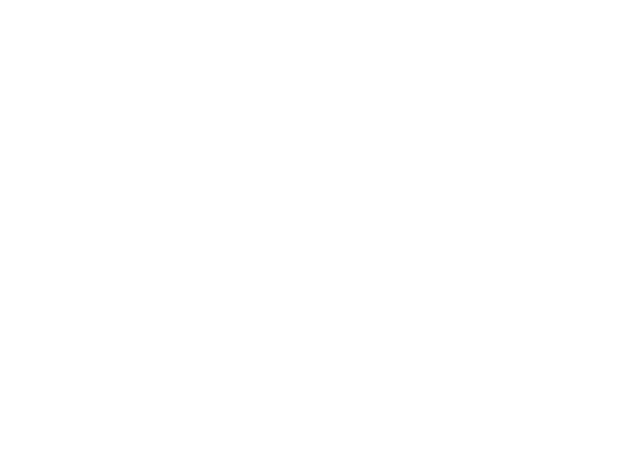
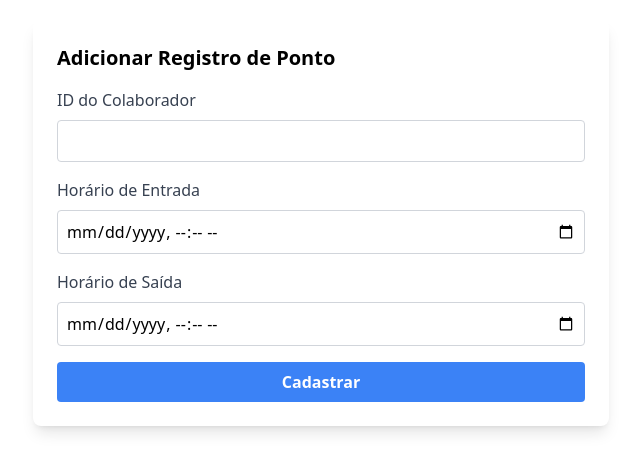
Before and after one commit to renataleite/gestao-colaboradores-frontend, an Angular app: page /cadastrar-registro-ponto in a window 1280 px wide. Before the commit this address led to /. Shown: the top 472 px of the page, without its empty margins (319-959 px from the left). Built offline with nearby package versions, Linux system fonts and the light colour scheme.

Commit message:
Add attendance form component and related files

```diff
--- a/src/app/app-routing.module.ts
+++ b/src/app/app-routing.module.ts
@@ -2,6 +2,7 @@
 import { RouterModule, Routes } from '@angular/router';
 import { CollaboratorListComponent } from './components/collaborator-list/collaborator-list.component';
 import { CollaboratorFormComponent } from './components/collaborator-form/collaborator-form.component';
+import { AttendanceFormComponent } from './components/attendance-form/attendance-form.component';
 import { CollaboratorEditComponent } from './components/collaborator-edit/collaborator-edit.component';
 
 const routes: Routes = [
@@ -9,6 +10,8 @@
   { path: 'colaboradores', component: CollaboratorListComponent },
   { path: 'cadastrar-colaboradores', component: CollaboratorFormComponent },
   { path: 'editar-colaboradores/:id', component: CollaboratorEditComponent },
+  { path: 'cadastrar-registro-ponto', component: AttendanceFormComponent },
+  { path: 'editar-registro-ponto/:id', component: AttendanceFormComponent }
 ];
 
 @NgModule({
--- a/src/app/app.module.ts
+++ b/src/app/app.module.ts
@@ -9,6 +9,7 @@
 import { CollaboratorFormComponent } from './components/collaborator-form/collaborator-form.component';
 import { CollaboratorListComponent } from './components/collaborator-list/collaborator-list.component';
 import { CollaboratorEditComponent } from './components/collaborator-edit/collaborator-edit.component';
+import { AttendanceFormComponent } from './components/attendance-form/attendance-form.component';
 
 @NgModule({
   declarations: [
@@ -16,6 +17,7 @@
     CollaboratorFormComponent,
     CollaboratorListComponent,
     CollaboratorEditComponent,
+    AttendanceFormComponent,
   ],
   imports: [
     BrowserModule,
--- /dev/null
+++ b/src/app/components/attendance-form/attendance-form.component.html
@@ -0,0 +1,28 @@
+<div class="max-w-xl mx-auto p-6 my-5 bg-white shadow-lg rounded-lg">
+    <h2 class="text-xl font-semibold mb-4">{{ attendanceId ? 'Editar Registro de Ponto' : 'Adicionar Registro de Ponto'
+        }}</h2>
+    <form [formGroup]="attendanceForm" (ngSubmit)="onSubmit()">
+        <div class="mb-4">
+            <label for="collaboratorId" class="block text-gray-700 font-medium mb-2">ID do Colaborador</label>
+            <input id="collaboratorId" formControlName="collaboratorId" type="number"
+                class="p-2 border border-gray-300 rounded w-full focus:outline-none focus:ring-2 focus:ring-blue-500" />
+        </div>
+
+        <div class="mb-4">
+            <label for="checkInTime" class="block text-gray-700 font-medium mb-2">Horário de Entrada</label>
+            <input id="checkInTime" formControlName="checkInTime" type="datetime-local"
+                class="p-2 border border-gray-300 rounded w-full focus:outline-none focus:ring-2 focus:ring-blue-500" />
+        </div>
+
+        <div class="mb-4">
+            <label for="checkOutTime" class="block text-gray-700 font-medium mb-2">Horário de Saída</label>
+            <input id="checkOutTime" formControlName="checkOutTime" type="datetime-local"
+                class="p-2 border border-gray-300 rounded w-full focus:outline-none focus:ring-2 focus:ring-blue-500" />
+        </div>
+
+        <button type="submit" [disabled]="attendanceForm.invalid"
+            class="bg-blue-500 hover:bg-blue-700 text-white font-bold py-2 px-4 rounded w-full">
+            {{ attendanceId ? 'Atualizar' : 'Cadastrar' }}
+        </button>
+    </form>
+</div>
--- /dev/null
+++ b/src/app/components/attendance-form/attendance-form.component.ts
@@ -0,0 +1,73 @@
+import { Component, OnInit } from '@angular/core';
+import { FormBuilder, FormGroup, Validators } from '@angular/forms';
+import { ActivatedRoute, Router } from '@angular/router';
+import { Attendance } from 'src/app/models/attendance.models';
+import { AttendanceService } from 'src/app/services/attendance.service';
+
+@Component({
+  selector: 'app-attendance-form',
+  templateUrl: './attendance-form.component.html',
+  styleUrls: ['./attendance-form.component.css']
+})
+export class AttendanceFormComponent implements OnInit {
+  attendanceForm: FormGroup;
+  attendanceId?: number;
+
+  constructor(
+    private fb: FormBuilder,
+    private attendanceService: AttendanceService,
+    private route: ActivatedRoute,
+    private router: Router
+  ) {
+    this.attendanceForm = this.fb.group({
+      collaboratorId: ['', Validators.required],
+      checkInTime: ['', Validators.required],
+      checkOutTime: ['', Validators.required]
+    });
+  }
+
+  ngOnInit(): void {
+    this.attendanceId = Number(this.route.snapshot.paramMap.get('id'));
+    if (this.attendanceId) {
+      this.attendanceService.getAttendance(this.attendanceId).subscribe(attendance => {
+        const checkInTimeFormatted = this.convertToDateTimeLocal(new Date(attendance.checkInTime));
+        const checkOutTimeFormatted = this.convertToDateTimeLocal(new Date(attendance.checkOutTime));
+
+        this.attendanceForm.patchValue({
+          collaboratorId: attendance.collaboratorId,
+          checkInTime: checkInTimeFormatted,
+          checkOutTime: checkOutTimeFormatted
+        });
+      });
+    }
+  }
+
+  onSubmit(): void {
+    if (this.attendanceForm.valid) {
+      const formValues = this.attendanceForm.value;
+
+      const attendance: Attendance = {
+        collaboratorId: formValues.collaboratorId,
+        checkInTime: new Date(formValues.checkInTime),
+        checkOutTime: new Date(formValues.checkOutTime),
+      };
+
+      if (this.attendanceId) {
+        this.attendanceService.updateAttendance(this.attendanceId, attendance).subscribe(() => {
+          alert('Registro de ponto atualizado com sucesso!');
+          this.router.navigate(['/attendances']);
+        });
+      } else {
+        this.attendanceService.createAttendance(attendance).subscribe(() => {
+          alert('Registro de ponto criado com sucesso!');
+          this.router.navigate(['/attendances']);
+        });
+      }
+    }
+  }
+
+  private convertToDateTimeLocal(date: Date): string {
+    const pad = (n: number) => n < 10 ? '0' + n : n;
+    return `${date.getFullYear()}-${pad(date.getMonth() + 1)}-${pad(date.getDate())}T${pad(date.getHours())}:${pad(date.getMinutes())}`;
+  }
+}
--- /dev/null
+++ b/src/app/models/attendance.models.ts
@@ -0,0 +1,6 @@
+export interface Attendance {
+  id?: number;
+  collaboratorId: number;
+  checkInTime: Date;
+  checkOutTime: Date;
+}
--- /dev/null
+++ b/src/app/services/attendance.service.ts
@@ -0,0 +1,37 @@
+import { Injectable } from '@angular/core';
+import { HttpClient } from '@angular/common/http';
+import { Observable } from 'rxjs';
+import { Attendance } from '../models/attendance.models';
+
+@Injectable({
+  providedIn: 'root'
+})
+export class AttendanceService {
+
+  private apiUrl = 'https://localhost:7094/api/Attendances';
+
+  constructor(private http: HttpClient) { }
+
+  getAttendances(): Observable<Attendance[]> {
+    return this.http.get<Attendance[]>(this.apiUrl);
+  }
+
+  getAttendance(id: number): Observable<Attendance> {
+    const url = `${this.apiUrl}/${id}`;
+    return this.http.get<Attendance>(url);
+  }
+
+  createAttendance(attendance: Attendance): Observable<Attendance> {
+    return this.http.post<Attendance>(this.apiUrl, attendance);
+  }
+
+  updateAttendance(id: number, attendance: Attendance): Observable<void> {
+    const url = `${this.apiUrl}/${id}`;
+    return this.http.put<void>(url, attendance);
+  }
+
+  deleteAttendance(id: number): Observable<void> {
+    const url = `${this.apiUrl}/${id}`;
+    return this.http.delete<void>(url);
+  }
+}
```
Also changed, not shown: src/app/components/attendance-form/attendance-form.component.css (added), 2 other files (tests, documents, lock files or other folders).
